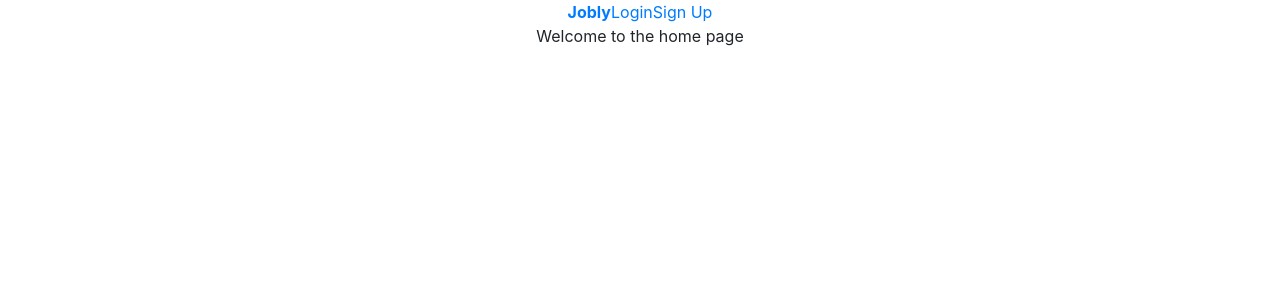
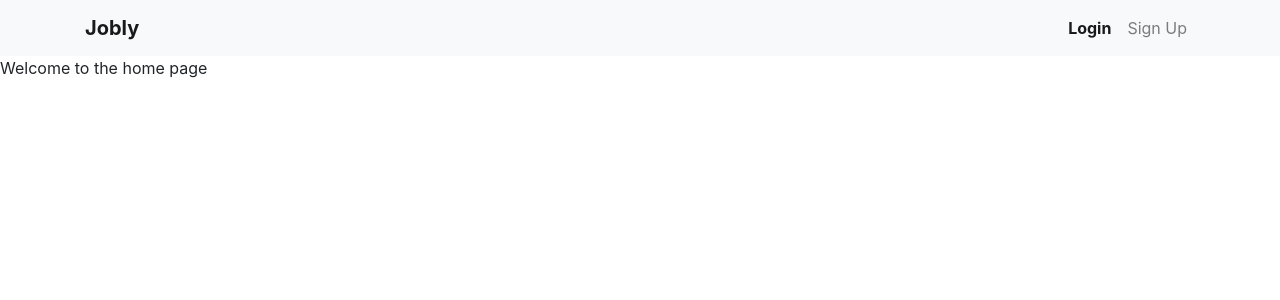
Before and after one commit to kellenrowe/jobly-frontend, a React (Create React App) app: page / in a window 1280 px wide. Shown: the top 300 px of the page. Built offline with nearby package versions, Linux system fonts and the light colour scheme; no server answers.

Commit message:
started styling wip

```diff
--- a/src/App.css
+++ b/src/App.css
@@ -1,3 +1,3 @@
-.App {
+/* .App {
   text-align: center;
-}
+} */
--- /dev/null
+++ b/src/CompanyCard.css
@@ -0,0 +1,9 @@
+.compName {
+    display: inline;
+}
+.compLogo {
+    /* display: inline; */
+    position: absolute;
+    top: 0;
+    right: 0;
+}
--- a/src/CompanyCard.js
+++ b/src/CompanyCard.js
@@ -1,3 +1,5 @@
+import "./CompanyCard.css";
+
 /** Renders CompanyCard
  *
  *  Props:
@@ -9,10 +11,10 @@
 function CompanyCard({ company }) {
 // console.log("rendering CompanyCard ", company);
   return (
-    <div className="CompanyCard">
-      <h2>{company.name}</h2>
+    <div className="CompanyCard border border-danger col-10 col-sm-8 col-md-6 mx-auto mt-3">
+      <p className="compName font-weight-bold mt-3 position-relative">{company.name}</p>
       {/* TODO: update company logo */}
-      <img src={company.logoUrl} alt="logo" />
+      <img src={company.logoUrl} alt="logo" className="compLogo"/>
       <p>{company.description}</p>
     </div>
   );
--- a/src/JobCard.js
+++ b/src/JobCard.js
@@ -30,7 +30,7 @@ function JobCard({ job, isApplied, applyToJob }) {
     : null;
 
   return (
-    <div className="JobCard">
+    <div className="JobCard border border-primary">
       <h2>{job.title}</h2>
       {showCompanyName}
       <p>Salary: {job.salary}</p>
--- a/src/NavBar.js
+++ b/src/NavBar.js
@@ -1,5 +1,5 @@
 import { NavLink, useHistory } from "react-router-dom";
-import "./NavBar.css"
+import "./NavBar.css";
 
 /** Renders NavBar component.
  *
@@ -18,24 +18,84 @@ function NavBar({ user, logoutUser }) {
     history.push("/");
   }
 
-  const navbar = Object.keys(user).length !== 0
-    ? <div>
-      <NavLink exact to="/">Jobly</NavLink>
-      <NavLink to="/companies">Companies</NavLink>
-      <NavLink to="/jobs">Jobs</NavLink>
-      <NavLink exact to="/profile">Profile</NavLink>
-      <NavLink to="/">
-        <button onClick={handleClick}>Logout {user.firstName}</button>
-      </NavLink>
-    </div>
-    : <div>
-      <NavLink exact to="/">Jobly</NavLink>
-      <NavLink to="/login">Login</NavLink>
-      <NavLink to="/signup">Sign Up</NavLink>
-    </div>
+  const navbar =
+    Object.keys(user).length !== 0 ? (
+      <div className="container">
+        <NavLink exact to="/" className="navbar-brand font-weight-bold">
+          Jobly
+        </NavLink>
+        <button
+          class="navbar-toggler"
+          type="button"
+          data-toggle="collapse"
+          data-target="#navbarSupportedContent"
+          aria-controls="navbarSupportedContent"
+          aria-expanded="false"
+          aria-label="Toggle navigation"
+        >
+          <span class="navbar-toggler-icon"></span>
+        </button>
+        <div class="collapse navbar-collapse" id="navbarSupportedContent">
+          <ul class="navbar-nav ml-auto">
+            <li class="nav-item">
+              <NavLink to="/companies" className="nav-link">
+                Companies
+              </NavLink>
+            </li>
+            <li class="nav-item">
+              <NavLink to="/jobs" className="nav-link">
+                Jobs
+              </NavLink>
+            </li>
+            <li class="nav-item dropdown">
+              <NavLink exact to="/profile" className="nav-link">
+                Profile
+              </NavLink>
+            </li>
+            <li class="nav-item">
+              <NavLink to="/" onClick={handleClick} className="nav-link font-weight-normal">
+                {" "}
+                Logout {user.firstName}
+              </NavLink>
+            </li>
+          </ul>
+        </div>
+      </div>
+    ) : (
+      <div className="container">
+        <NavLink exact to="/" className="navbar-brand">
+          Jobly
+        </NavLink>
+        <button
+          class="navbar-toggler"
+          type="button"
+          data-toggle="collapse"
+          data-target="#navbarSupportedContent"
+          aria-controls="navbarSupportedContent"
+          aria-expanded="false"
+          aria-label="Toggle navigation"
+        >
+          <span class="navbar-toggler-icon"></span>
+        </button>
+        <div class="collapse navbar-collapse" id="navbarSupportedContent">
+          <ul class="navbar-nav ml-auto">
+            <li class="nav-item active">
+              <NavLink to="/login" className="nav-link">
+                Login
+              </NavLink>
+            </li>
+            <li class="nav-item">
+              <NavLink to="/signup" className="nav-link">
+                Sign Up
+              </NavLink>
+            </li>
+          </ul>
+        </div>
+      </div>
+    );
 
   return (
-    <nav className="NavBar">
+    <nav className="NavBar navbar navbar-expand-lg navbar-light bg-light">
       {navbar}
     </nav>
   );
--- a/src/SearchForm.js
+++ b/src/SearchForm.js
@@ -34,14 +34,14 @@ function SearchForm({ updateSearch }) {
 // TODO name should be static string
   return (
     <form className="ProfileForm mx-auto" onSubmit={handleSubmit}>
-      <div className="form-group">
+      <div className="form-group input-group col-10 col-sm-8 col-md-6  mx-auto mt-5">
         <input
           placeholder="Enter search term.."
           name="queryString"
           className="form-control"
           onChange={handleChange}
         />
-        <button className="btn btn-lg btn-primary">Search</button>
+        <button className="btn btn-primary">Search</button>
       </div>
     </form>
   );
```
Also changed, not shown: 1 other file (tests, documents, lock files or other folders).
